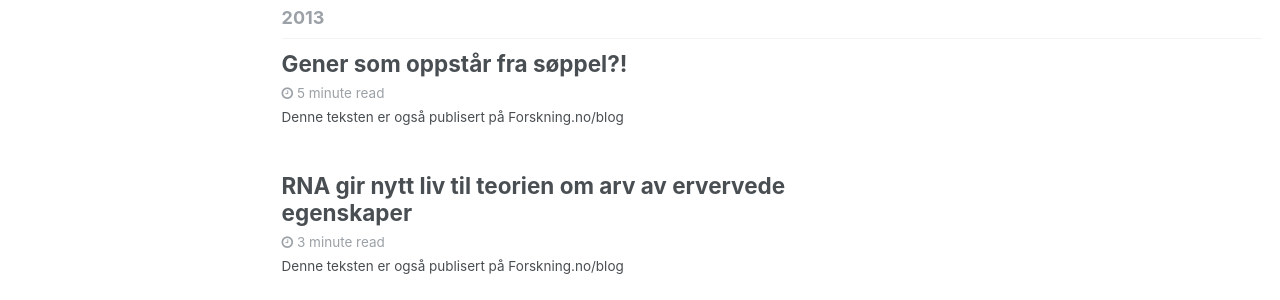
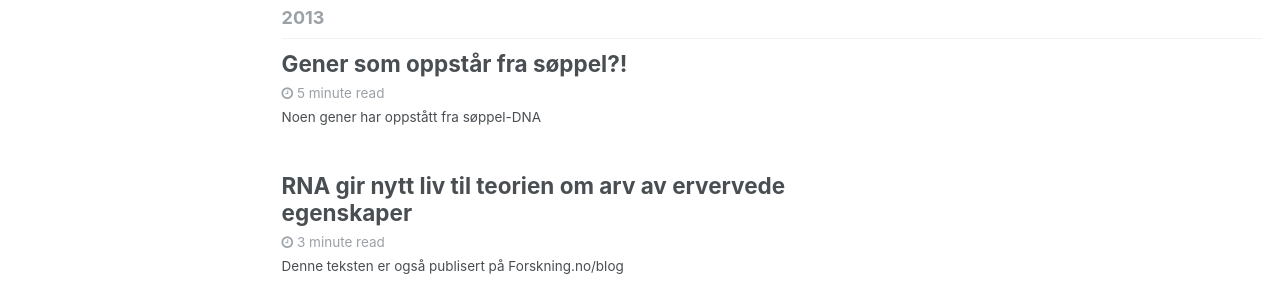
Before and after one commit to pjpaulpj/jonbra.github.io, a Jekyll site: the page built from _pages/blog-archive.html, in a window 1280 px wide. Shown: the part 743-1043 px from the top of the page. Built offline with Jekyll 4.4.1, drawn with Linux system fonts in a browser that asks for light colours.

Commit message:
added excerpt

```diff
--- a/_posts/2013-11-01-gener-som-oppstar-fra-soppel.md
+++ b/_posts/2013-11-01-gener-som-oppstar-fra-soppel.md
@@ -1,6 +1,7 @@
 ---
 title: Gener som oppstår fra søppel?!
 layout: single
+excerpt: "Noen gener har oppstått fra søppel-DNA"
 tags:
   - non-coding DNA
   - evolusjon
```
